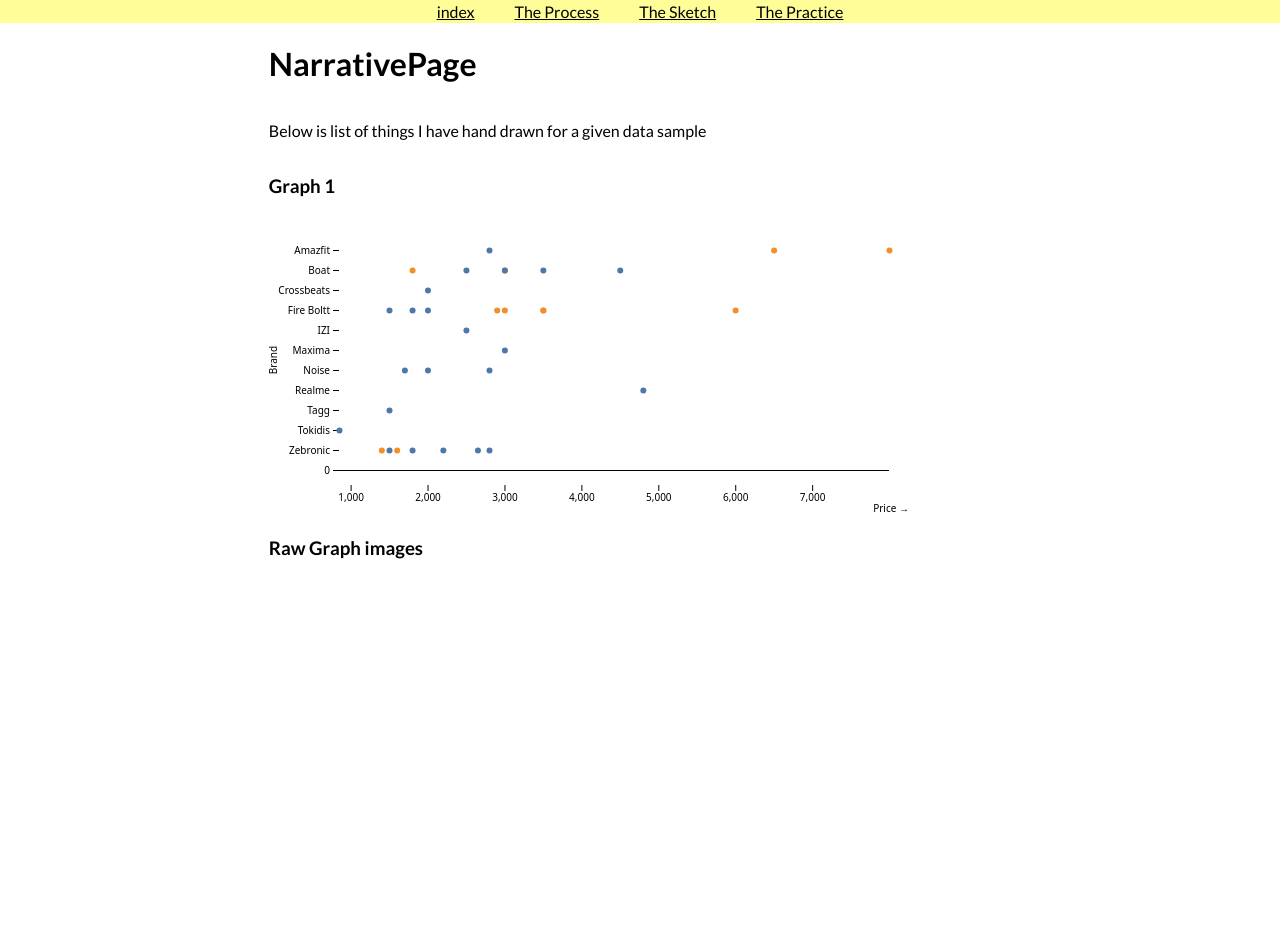
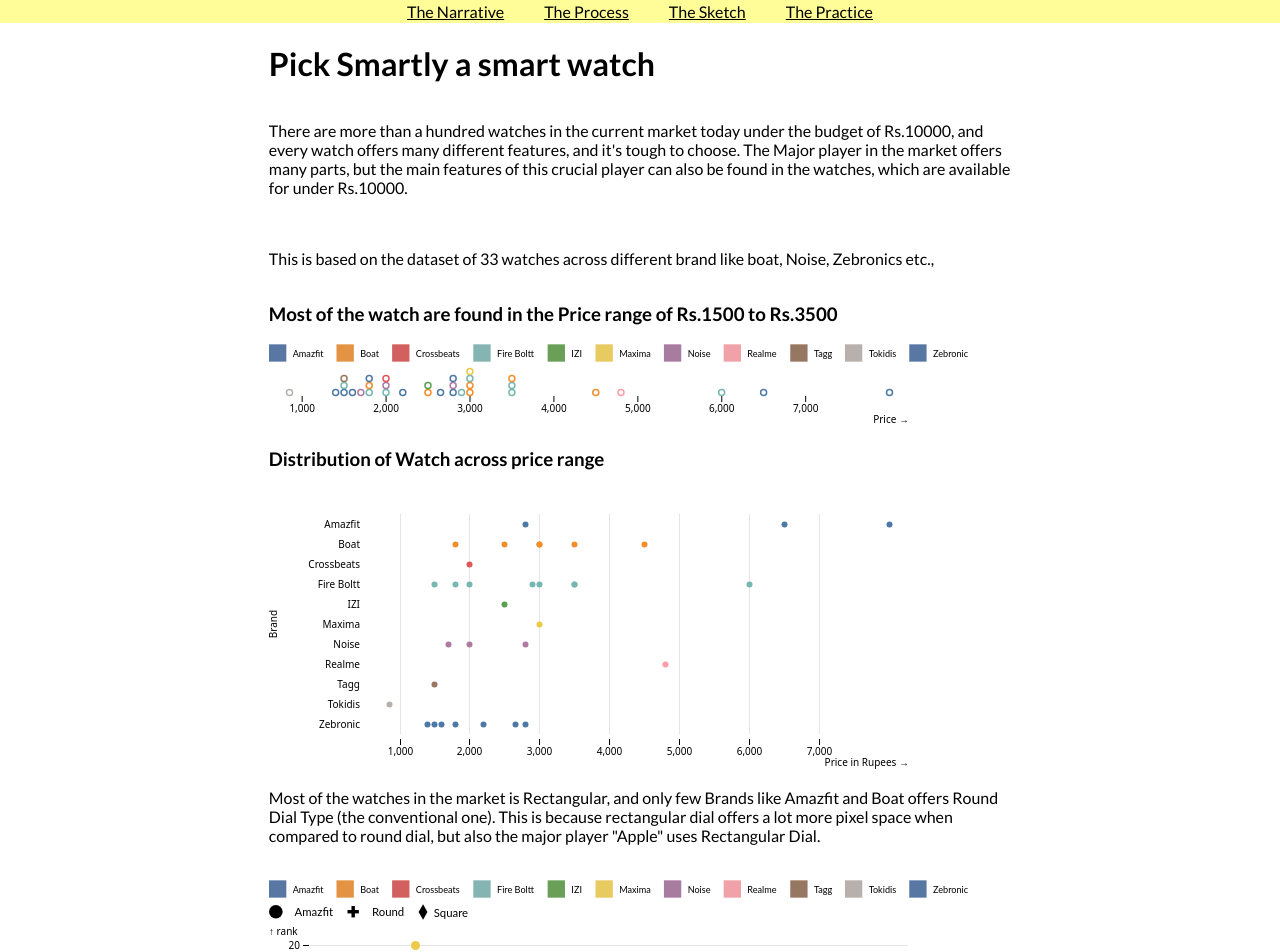
Before and after one commit to Rajeshm006/smartwatches, a plain HTML site: page index.html in a window 1280 px wide. Shown: the top 952 px of the page. Before the commit the page ends 800 px from the top, so only its background shows below. Drawn offline with Linux system fonts and the light colour scheme.

Commit message:
new change

```diff
--- a/index.html
+++ b/index.html
@@ -15,7 +15,7 @@
   <header>
 
     <nav>
-      <a href="/narrative">index</a>
+      <a href="/index">The Narrative</a>
       <!-- <a href="/static">The Static</a> -->
       <a href="/process">The Process</a>
       <a href="/p5work">The Sketch</a>
@@ -26,16 +26,18 @@
 
 
   <main>
-    <h1> NarrativePage </h1>
+    <h1> Pick Smartly a smart watch </h1>
 
   <section id="vis">
-    <p> Below is list of things I have hand drawn for a given data sample
+    <p> There are more than a hundred watches in the current market today under the budget of Rs.10000, and every watch offers many different features, and it's tough to choose. The Major player in the market offers many parts, but the main features of this crucial player can also be found in the watches, which are available for under Rs.10000.
     </p>
-
+   <p>
+    This is based on the dataset of 33 watches across different brand like boat, Noise, Zebronics etc.,
+ </p>
 </section>
 
 <section>
-    <h3 id="images"> Graph 1 </h2>
+    <h3 id="images"> Most of the watch are found in the Price range of Rs.1500 to Rs.3500 </h2>
       <div class="flexbox">
 
     <!-- <img src="image1.jpg" alt="GRAPH1" >
@@ -44,19 +46,47 @@
     <img src="image4.jpg" alt="GRAPH4" > -->
 
     <!-- <object data="graph1.svg" width="500" height="500"> </object> -->
+    <!-- <img src="legend.png" width="30" height="10" alt="30" > -->
+    <object type="image/svg+xml" data="legend2.svg" width="700" height="20"></object>
+    <object type="image/svg+xml" data="PriceDistribution.svg"></object>
 
-    <object type="image/svg+xml" data="graph1.svg"></object>
 
 </div>
 </section>
 
 
+<section>
+    <h3 id="images">
+
+    Distribution of Watch across price range
+    </h2>
+      <div class="flexbox">
+
+    <!-- <object type="image/svg+xml" data="legend2.svg" width="700" height="20"></object> -->
+    <object type="image/svg+xml" data="BrandPrice.svg"></object>
+
+
+</div>
+</section>
+
+<section id="vis">
+    <p>
+        Most of the watches in the market is Rectangular, and only few Brands like Amazfit and Boat offers Round Dial Type (the conventional one). This is because rectangular dial offers a lot more pixel space when compared to round dial, but also the major player "Apple" uses Rectangular Dial.
+    </p>
+
+</section>
 
 <section>
-  <h3 id="images"> Raw Graph images</h2>
-    <div class="flexbox">
+    <h3 id="images">
 
-      <object type="image/svg+xml" data="data 1.svg"></object>
+    </h2>
+      <div class="flexbox">
+
+    <object type="image/svg+xml" data="legend2.svg" width="700" height="20"></object>
+    <object type="image/svg+xml" data="shapelegend.svg" width="200" height="20"></object>
+    <object type="image/svg+xml" data="Dial_Type.svg"></object>
+
+
 </div>
 </section>
 
```
Also changed, not shown: BrandPrice.svg (added), Dial_Type.svg (added), PriceDistribution.svg (added), legend.png (added), legend1.svg (added), legend2.svg (added), shapelegend.svg (added), 1 other file.
